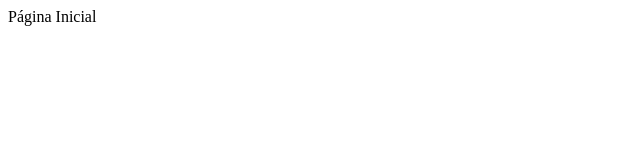
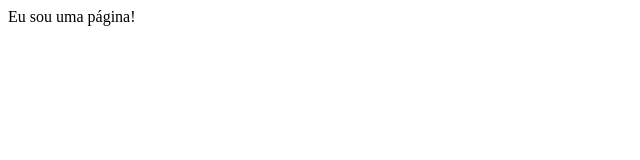
Before and after one commit to marcelonoronha/design-dev, a Next.js app: page / in a window 1280 px wide. Shown: the top 160 px of the page, without its empty margins (0-640 px from the left). Built offline with nearby package versions, Linux system fonts and the light colour scheme.

Commit message:
eu sou uma pagina

```diff
--- a/src/pages/index.js
+++ b/src/pages/index.js
@@ -1,5 +1,5 @@
 
 const Home = () => {
-  return <div>Página Inicial</div>
+  return <div>Eu sou uma página!</div>
 }
 export default Home
```
